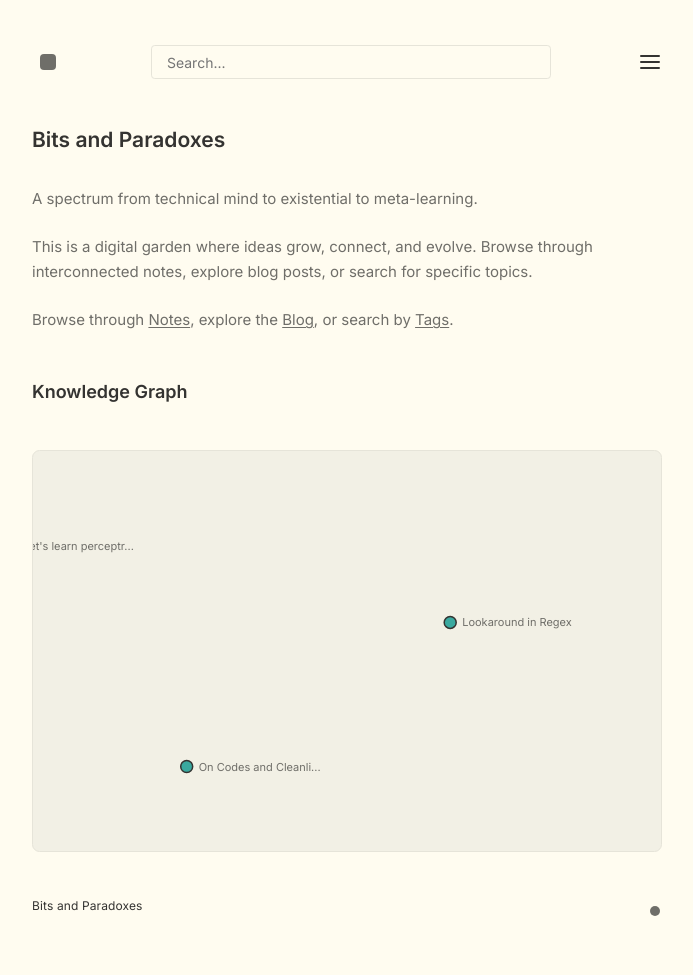
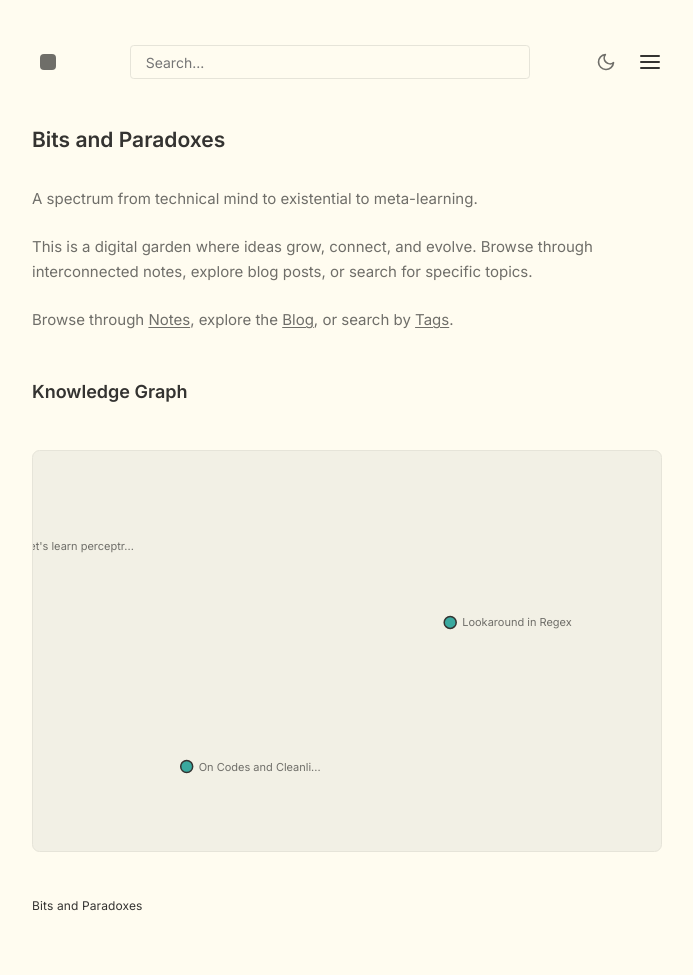
Before and after one commit to NISH1001/NISH1001.github.io, a Jekyll site: the page built from pages/index.md, in a window 1280 px wide. Shown: the whole page, without its empty margins (293-986 px from the left). Built offline with Jekyll 4.4.1, drawn with Linux system fonts in a browser that asks for light colours.

Commit message:
Move dark mode toggle from footer to navigation bar
Relocate theme toggle button to nav bar for better visibility, with
sun/moon icons that swap based on current theme.

🤖 Generated with [Claude Code](https://claude.com/claude-code)

Co-Authored-By: Claude Opus 4.5 <noreply@anthropic.com>

```diff
--- a/_includes/footer.html
+++ b/_includes/footer.html
@@ -7,37 +7,4 @@
       {%- endif -%}
     </h6>
   </div>
-  <div class="footer-right">
-    <button class="theme-toggle" aria-label="Toggle dark mode" title="Toggle dark mode">
-      <svg viewBox="0 0 14 14" width="14" height="14" fill="currentColor" xmlns="http://www.w3.org/2000/svg">
-        <circle cx="7" cy="7" r="5"/>
-      </svg>
-    </button>
-  </div>
 </div>
-
-<script>
-  // Theme toggle
-  const themeToggle = document.querySelector('.theme-toggle');
-  const root = document.documentElement;
-  const body = document.body;
-
-  function setTheme(theme) {
-    root.setAttribute('data-theme', theme);
-    localStorage.setItem('theme', theme);
-  }
-
-  // Initial theme
-  const savedTheme = localStorage.getItem('theme');
-  if (savedTheme) {
-    setTheme(savedTheme);
-  }
-
-  themeToggle.addEventListener('click', function() {
-    root.classList.add('theme-transition');
-    body.classList.add('theme-transition');
-
-    const isDark = root.getAttribute('data-theme') === 'dark';
-    setTheme(isDark ? 'light' : 'dark');
-  });
-</script>
--- a/_includes/nav.html
+++ b/_includes/nav.html
@@ -17,6 +17,24 @@
   {%- endif -%}
 
   <div class="nav-right">
+    <button class="theme-toggle" aria-label="Toggle dark mode" title="Toggle dark mode">
+      <!-- Moon icon (shown in light mode) -->
+      <svg class="icon-moon" width="20" height="20" viewBox="0 0 24 24" fill="none" stroke="currentColor" stroke-width="2" stroke-linecap="round" stroke-linejoin="round">
+        <path d="M21 12.79A9 9 0 1 1 11.21 3 7 7 0 0 0 21 12.79z"/>
+      </svg>
+      <!-- Sun icon (shown in dark mode) -->
+      <svg class="icon-sun" width="20" height="20" viewBox="0 0 24 24" fill="none" stroke="currentColor" stroke-width="2" stroke-linecap="round" stroke-linejoin="round">
+        <circle cx="12" cy="12" r="5"/>
+        <line x1="12" y1="1" x2="12" y2="3"/>
+        <line x1="12" y1="21" x2="12" y2="23"/>
+        <line x1="4.22" y1="4.22" x2="5.64" y2="5.64"/>
+        <line x1="18.36" y1="18.36" x2="19.78" y2="19.78"/>
+        <line x1="1" y1="12" x2="3" y2="12"/>
+        <line x1="21" y1="12" x2="23" y2="12"/>
+        <line x1="4.22" y1="19.78" x2="5.64" y2="18.36"/>
+        <line x1="18.36" y1="5.64" x2="19.78" y2="4.22"/>
+      </svg>
+    </button>
     <div class="dropdown">
       <div class="hamburger">
         <svg width="24" height="24" viewBox="0 0 24 24" fill="none" xmlns="http://www.w3.org/2000/svg">
@@ -59,4 +77,28 @@
       dropdown.classList.remove('active');
     }
   });
+
+  // Theme toggle
+  const themeToggle = document.querySelector('.theme-toggle');
+  const root = document.documentElement;
+  const body = document.body;
+
+  function setTheme(theme) {
+    root.setAttribute('data-theme', theme);
+    localStorage.setItem('theme', theme);
+  }
+
+  // Initial theme from localStorage
+  const savedTheme = localStorage.getItem('theme');
+  if (savedTheme) {
+    setTheme(savedTheme);
+  }
+
+  themeToggle.addEventListener('click', function() {
+    root.classList.add('theme-transition');
+    body.classList.add('theme-transition');
+
+    const isDark = root.getAttribute('data-theme') === 'dark';
+    setTheme(isDark ? 'light' : 'dark');
+  });
 </script>
--- a/assets/css/style.css
+++ b/assets/css/style.css
@@ -104,6 +104,12 @@ body {
 
 .nav-left a {
   text-decoration: none;
+}
+
+.nav-right {
+  display: flex;
+  align-items: center;
+  gap: var(--space-md);
 }
 
 .logo {
@@ -386,8 +392,21 @@ a:hover {
 
 .theme-toggle svg {
   display: block;
-  width: 14px;
-  height: 14px;
+  width: 20px;
+  height: 20px;
+}
+
+/* Sun/Moon icon visibility based on theme */
+.theme-toggle .icon-sun {
+  display: none;
+}
+
+[data-theme="dark"] .theme-toggle .icon-sun {
+  display: block;
+}
+
+[data-theme="dark"] .theme-toggle .icon-moon {
+  display: none;
 }
 
 /* Markdown Support */
```
